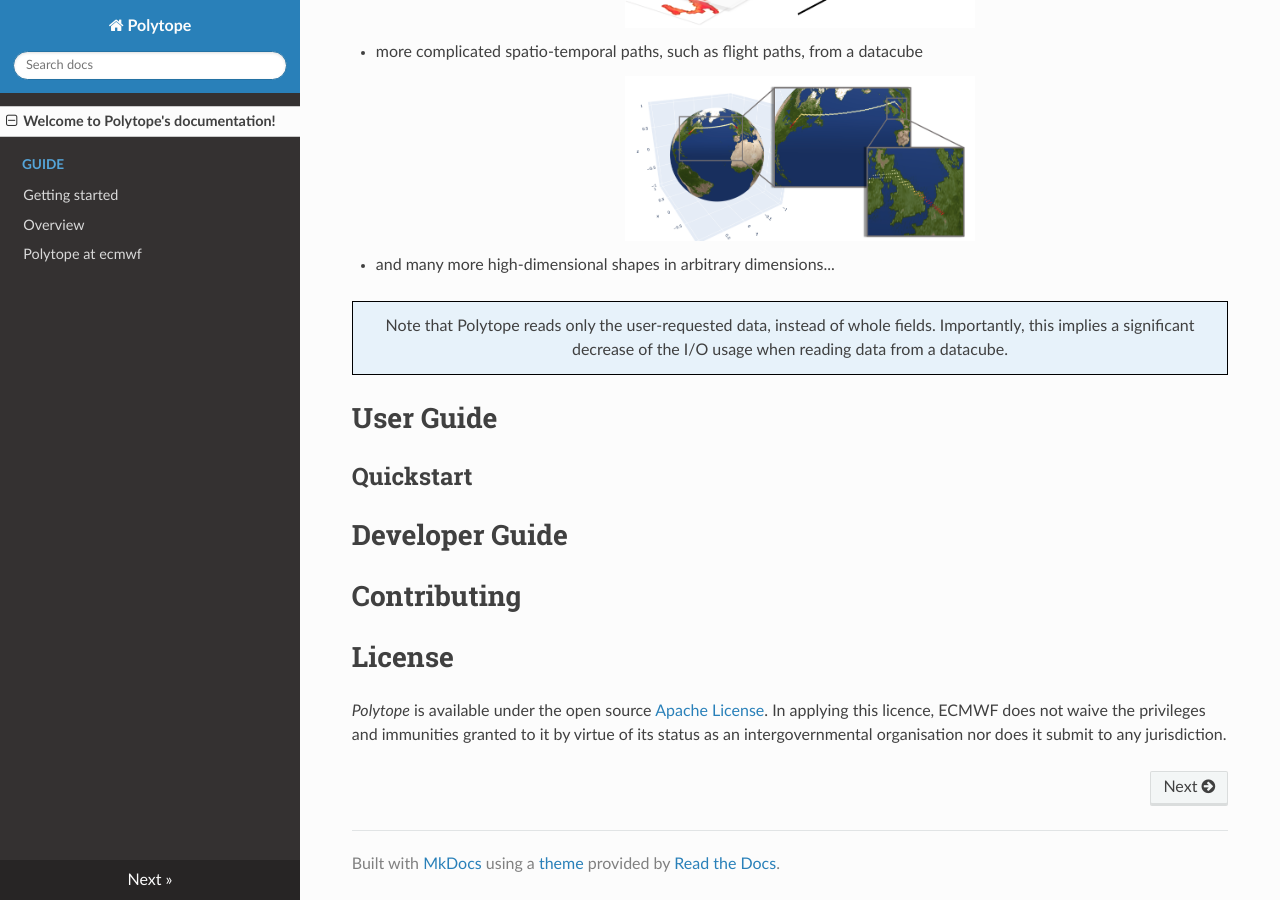
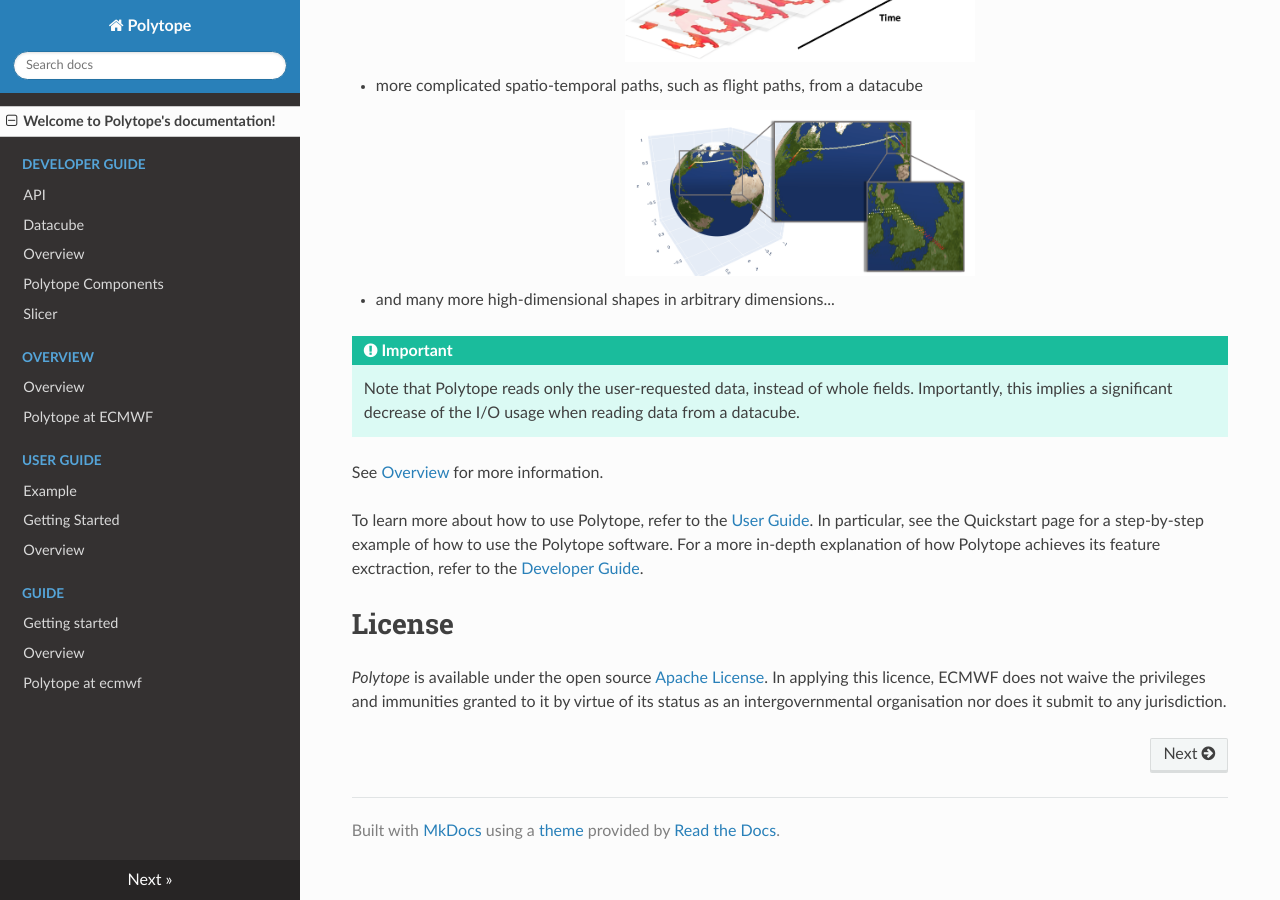
Before and after one commit to ecmwf/polytope, an MkDocs documentation site: the page built from docs/index.md, in a window 1280 px wide and 900 px high, scrolled down 646 px. Built offline with MkDocs 1.6.1, drawn with Linux system fonts in a browser that asks for light colours; nearby versions of some CDN libraries.

Commit message:
update docs

```diff
--- /dev/null
+++ b/docs/User_Guide/Getting_started.md
@@ -0,0 +1 @@
+# Getting Started
--- /dev/null
+++ b/docs/User_Guide/Overview.md
@@ -0,0 +1,4 @@
+
+## <a href="../Getting_started">Getting Started</a>
+
+## <a href="../Example">Example</a>
--- a/docs/index.md
+++ b/docs/index.md
@@ -8,7 +8,7 @@ In particular, it can be used to request:
 - 2D cut-outs, such as country cut-outs, from a datacube
     <div style="text-align:center">
     <p style="float: middle; margin: 0 5px 0 0px;">
-        <img src="./images/greece.png" alt="Greece cut-out" width="200"/>
+        <img src="./images/greece.png" alt="Greece cut-out" width="250"/>
     </p>
     </div>
 
@@ -28,20 +28,20 @@ In particular, it can be used to request:
 
 - and many more high-dimensional shapes in arbitrary dimensions...
 
-<div style="text-align:center">
+<!-- <div style="text-align:center">
 <div class="note", style="border: 1px solid black">
 Note that Polytope reads only the user-requested data, instead of whole fields. Importantly, this implies a significant decrease of the I/O usage when reading data from a datacube.
 </div>
-</div>
+</div> -->
+
+!!! important
+    Note that Polytope reads only the user-requested data, instead of whole fields. Importantly, this implies a significant decrease of the I/O usage when reading data from a datacube.
 
 
-# User Guide
+See <a href="./Overview/Overview">Overview</a> for more information.
 
-## Quickstart
-
-# Developer Guide
-
-# Contributing
+To learn more about how to use Polytope, refer to the <a href="./User_Guide/Overview">User Guide</a>. In particular, see the Quickstart page for a step-by-step example of how to use the Polytope software.
+For a more in-depth explanation of how Polytope achieves its feature exctraction, refer to the <a href="./Developer_Guide/Overview">Developer Guide</a>.
 
 # License
 
```
Also changed, not shown: docs/Developer_Guide/Overview.md (added, +18 -0 lines), docs/Overview/Polytope_at_ECMWF.md (added, +8 -0 lines), docs/User_Guide/Example.md (added, +42 -0 lines), docs/Developer_Guide/API.md (added), docs/Developer_Guide/Datacube.md (added), docs/Developer_Guide/Polytope_Components.md (added), docs/Developer_Guide/Slicer.md (added), docs/Developer_Guide/images/Polytope_APIs_3.png (added), docs/Developer_Guide/images/polytope_components_5.png (added), docs/Overview/Overview.md (added), docs/Overview/images_overview/ecmwf_datacube.png (added).
